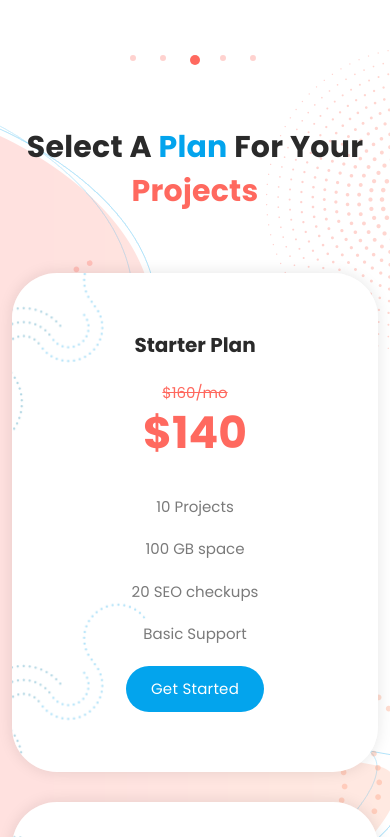
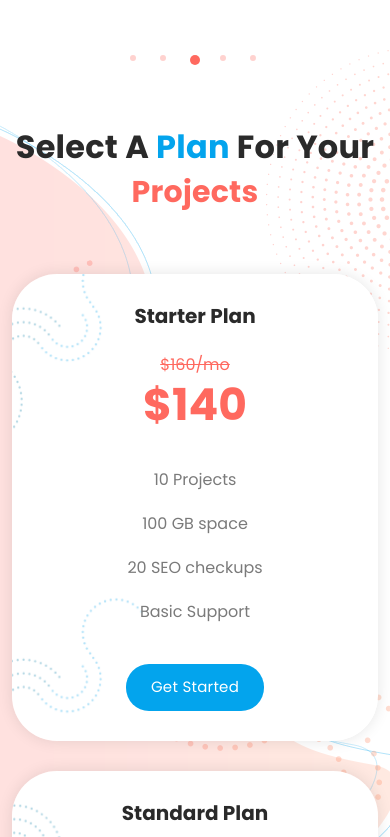
Before and after one commit to buhary98/divine_touch_website, a React (Create React App) app: page / in a window 390 px wide. Shown: the part 4207-5044 px from the top of the page. Built offline with nearby package versions, Linux system fonts and the light colour scheme.

Commit message:
component performance improved

```diff
--- a/src/components/price/Price.css
+++ b/src/components/price/Price.css
@@ -13,7 +13,7 @@
     right: 0;
     top: 45px;
     position: absolute;
-    z-index: 1
+    z-index: 1;
 }
 
 .pricing-tables {
@@ -34,6 +34,7 @@
     margin-bottom: -5px;
     position: relative;
     z-index: 1;
+    font-size: 2.5rem;
 }
 
 .pricing-tables .item {
@@ -45,17 +46,18 @@
     text-align: center;
     box-shadow: 0px 0px 15px rgba(0, 0, 0, 0.1);
     border-radius: 45px;
+    margin-bottom: 30px;
 }
 
 .pricing-tables .item h4 {
-    font-size: 20px;
+    font-size: 1.25rem;
     font-weight: 700;
     color: #2a2a2a;
 }
 
 .pricing-tables .item em {
     color: #ff695f;
-    font-size: 15px;
+    font-size: 1rem;
     display: block;
     margin-top: 25px;
     text-decoration: line-through;
@@ -63,7 +65,7 @@
 }
 
 .pricing-tables .item span {
-    font-size: 44px;
+    font-size: 2.75rem;
     color: #ff695f;
     font-weight: 700;
     display: block;
@@ -77,14 +79,32 @@
 
 .pricing-tables .item ul li {
     display: block;
-    font-size: 15px;
+    font-size: 1rem;
     color: #7a7a7a;
     margin-bottom: 20px;
 }
 
-.pricing-tables .item .main-blue-button {
+.pricing-tables .item .main-blue-button-hover {
     margin-top: 40px;
 }
+
+.main-blue-button-hover button {
+    display: inline-block;
+    background-color: #03a4ed;
+    font-size: 15px;
+    font-weight: 400;
+    color: #fff;
+    text-transform: capitalize;
+    padding: 12px 25px;
+    border: none;
+    border-radius: 23px;
+    letter-spacing: 0.25px;
+    transition: all .3s;
+  }
+
+  .main-blue-button-hover button:hover {
+    background-color: #ff695f;
+  }
 
 .pricing-tables .first-item {
     background-image: url(../../assets/images/first-plan-bg.png);
@@ -101,9 +121,22 @@
 @media (max-width: 992px) {
     .pricing-tables .section-heading h2 {
         margin: 0px;
+        font-size: 2rem;
     }
 
     .pricing-tables .item {
-        margin-bottom: 30px;
+        padding: 40px;
     }
 }
+
+@media (max-width: 768px) {
+
+    /* .pricing-tables .tables-left-dec img,
+    .pricing-tables .tables-right-dec img {
+        display: none;
+    } */
+
+    .pricing-tables .item {
+        padding: 30px;
+    }
+}
--- a/src/components/price/Price.jsx
+++ b/src/components/price/Price.jsx
@@ -1,27 +1,24 @@
 import React from "react";
-
-import PriceLeft from "../../assets/images/tables-left-dec.png"
-import PriceRight from "../../assets/images/tables-right-dec.png"
+import PriceLeft from "../../assets/images/tables-left-dec.png";
+import PriceRight from "../../assets/images/tables-right-dec.png";
 import "./Price.css";
 
 const Price = () => {
   return (
     <div id="pricing" className="pricing-tables">
       <div className="tables-left-dec">
-        <img src={PriceLeft} alt="" />
+        <img src={PriceLeft} alt="Left decorative pricing table" />
       </div>
       <div className="tables-right-dec">
-        <img src={PriceRight} alt="" />
+        <img src={PriceRight} alt="Right decorative pricing table" />
       </div>
       <div className="container">
         <div className="row">
           <div className="col-lg-6 offset-lg-3">
             <div className="section-heading">
               <h2>
-                Select a <em>plan</em> for your{" "}
-                <span>projects</span>
+                Select a <em>plan</em> for your <span>projects</span>
               </h2>
-              {/* <span>Our Plans</span> */}
             </div>
           </div>
         </div>
@@ -38,7 +35,7 @@ const Price = () => {
                 <li>Basic Support</li>
               </ul>
               <div className="main-blue-button-hover">
-                <a href="#">Get Started</a>
+                <button type="button">Get Started</button>
               </div>
             </div>
           </div>
@@ -54,7 +51,7 @@ const Price = () => {
                 <li>Pro Support</li>
               </ul>
               <div className="main-blue-button-hover">
-                <a href="#">Get it Now</a>
+                <button type="button">Get it Now</button>
               </div>
             </div>
           </div>
@@ -70,7 +67,7 @@ const Price = () => {
                 <li>Best Support</li>
               </ul>
               <div className="main-blue-button-hover">
-                <a href="#">Buy Now</a>
+                <button type="button">Buy Now</button>
               </div>
             </div>
           </div>
```
